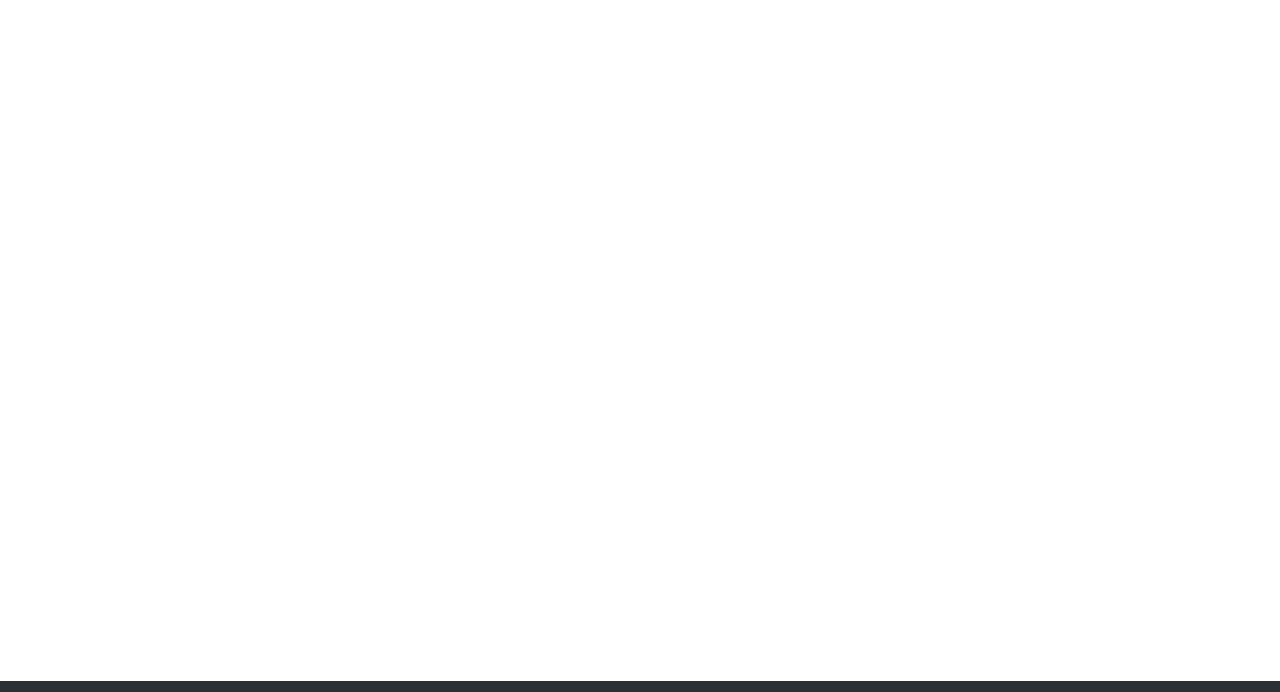
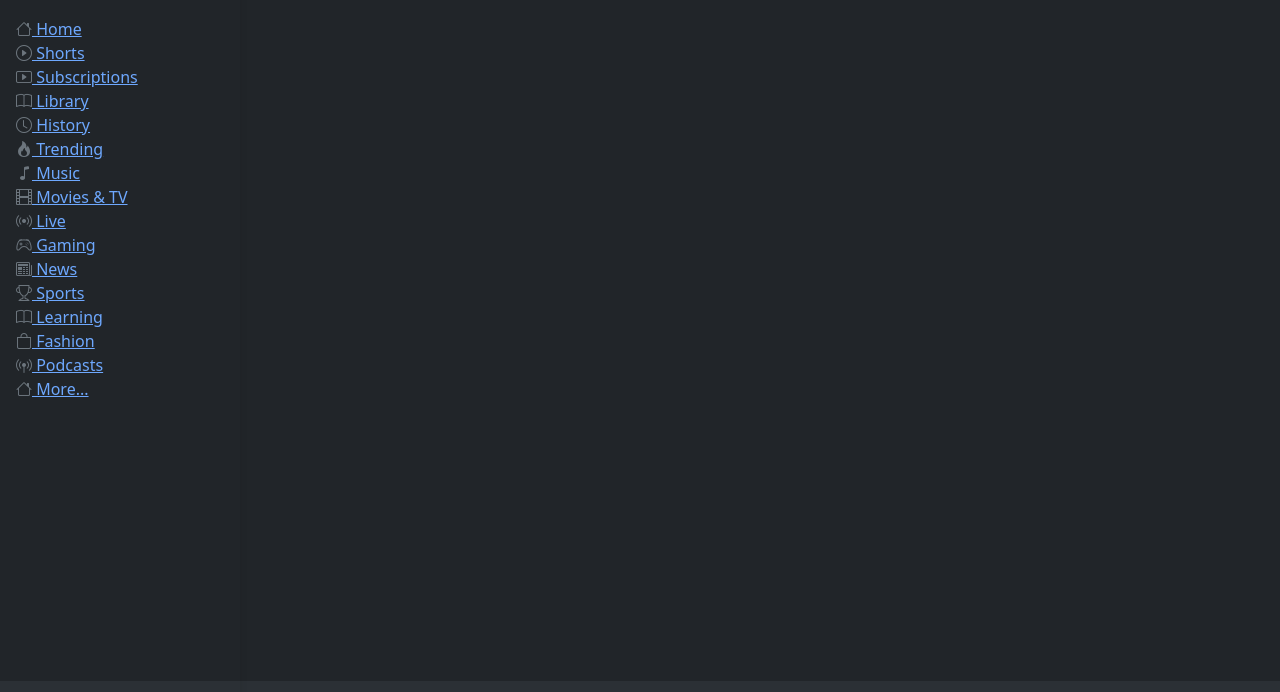
Before and after one commit to aberry2288/BootstrapComponents, a plain HTML site: page codertube.html in a window 1280 px wide. Shown: the part 57-749 px from the top of the page. Drawn offline with nearby package versions, Linux system fonts and the light colour scheme.

Commit message:
changed columns

```diff
--- a/codertube.html
+++ b/codertube.html
@@ -1,5 +1,5 @@
 <!DOCTYPE html>
-<html lang="en">
+<html lang="en" data-bs-theme="dark">
 
 <head>
     <meta charset="UTF-8">
@@ -45,13 +45,43 @@
             </div>
         </nav>
     </header>
-    <main></main>
+    <main>
+        <nav id="sidebarMenu"
+        class=" col-2  d-lg-block sidebar">
+        <div class="position-sticky">
+            <div class="list-group m-3">
+
+                 <a href="#"><i class="bi bi-house text-secondary"></i> Home</a>
+                 <a href="#"><i class="bi bi-play-circle text-secondary"></i> Shorts</a>
+                 <a href="#"><i class="bi bi-play-btn text-secondary"></i> Subscriptions</a>
+                 <a href="#"><i class="bi bi-book text-secondary"></i> Library</a>
+                 <a href="#"><i class="bi bi-clock text-secondary"></i> History</a>
+                 <a href="#"><i class="bi bi-fire text-secondary"></i> Trending</a>
+                 <a href="#"><i class="bi bi-music-note text-secondary"></i> Music</a>
+                 <a href="#"><i class="bi bi-film text-secondary"></i> Movies & TV</a>
+                 <a href="#"><i class="bi bi-broadcast text-secondary"></i> Live</a>
+                 <a href="#"><i class="bi bi-controller text-secondary"></i> Gaming</a>
+                 <a href="#"><i class="bi bi-newspaper text-secondary"></i> News</a>
+                 <a href="#"><i class="bi bi-trophy text-secondary"></i> Sports</a>
+                 <a href="#"><i class="bi bi-book text-secondary"></i> Learning</a>
+                 <a href="#"><i class="bi bi-bag text-secondary"></i> Fashion</a>
+                 <a href="#"><i class="bi bi-broadcast-pin text-secondary"></i> Podcasts</a>
+                 <a href="#"><i class="bi bi-house text-secondary"></i> More...</a>
+                </a>
+
+            </div>
+        </div>
+
+        </nav>
+
+
+    </main>
     <footer class="container-fluid bg-body-tertiary" data-bs-theme="dark">
         <div class="row row-cols-1 row-cols-md-3 text-center py-3">
             <div class="col text-secondary text-md-start">
                 &copy; 2023
             </div>
-            <div class="col text-light lead">Bootstrap Inbox
+            <div class="col text-light lead">CoderTube
             </div>
             <div class="col text-md-end">
                 <a href="#"><i class="bi bi-facebook text-secondary"></i></a>
--- a/css/site.css
+++ b/css/site.css
@@ -14,3 +14,14 @@ footer {
     flex-shrink: 0;
 }
 /* End Sticky Footer */
+
+.sidebar {
+    position: fixed;
+    top: 0;
+    bottom: 0;
+    left: 0;
+    padding: 58px 0 0; /* Height of navbar */
+    box-shadow: 0 2px 5px 0 rgb(0 0 0 / 5%), 0 2px 10px 0 rgb(0 0 0 / 5%);
+    width: 240px;
+    z-index: 600;
+  }
```
